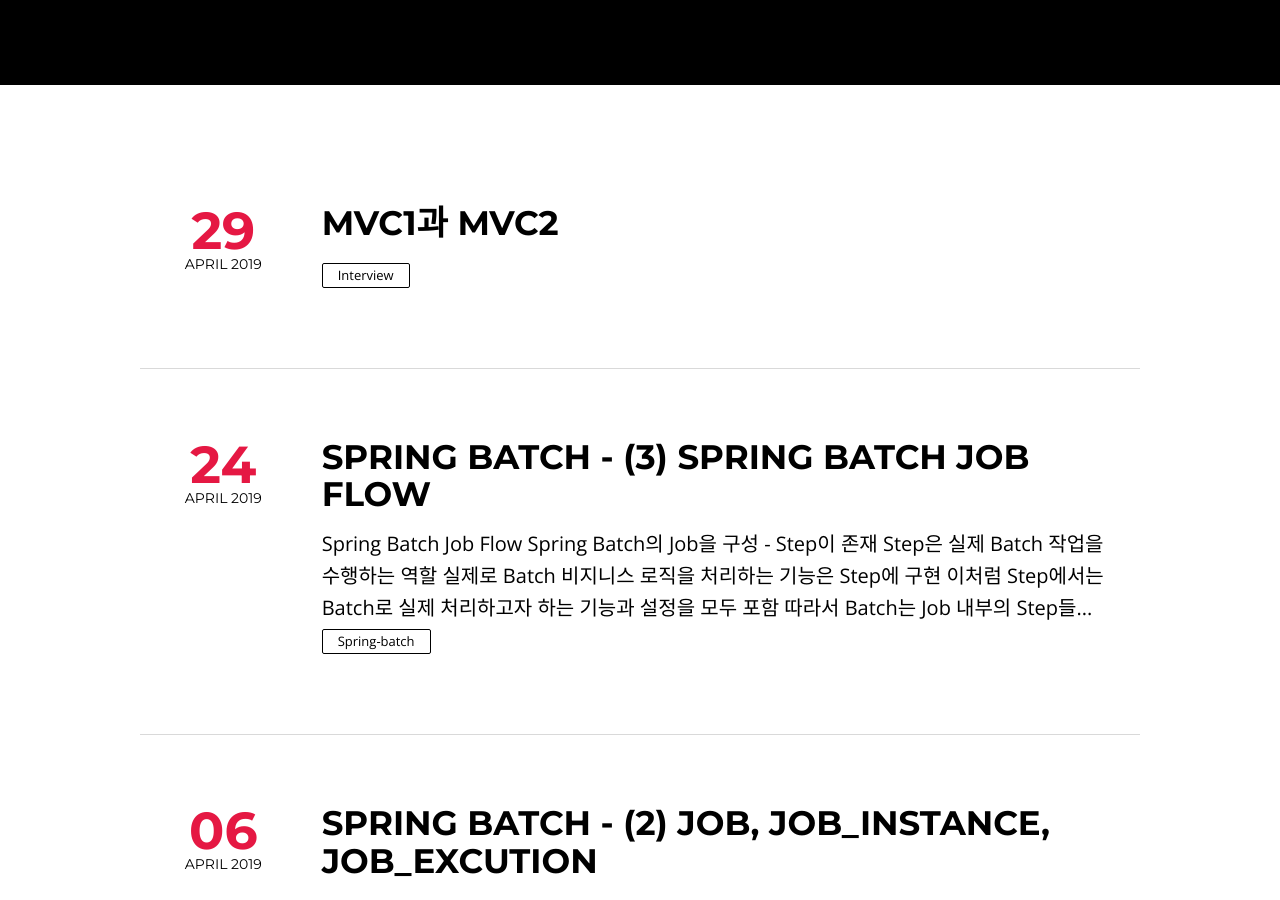
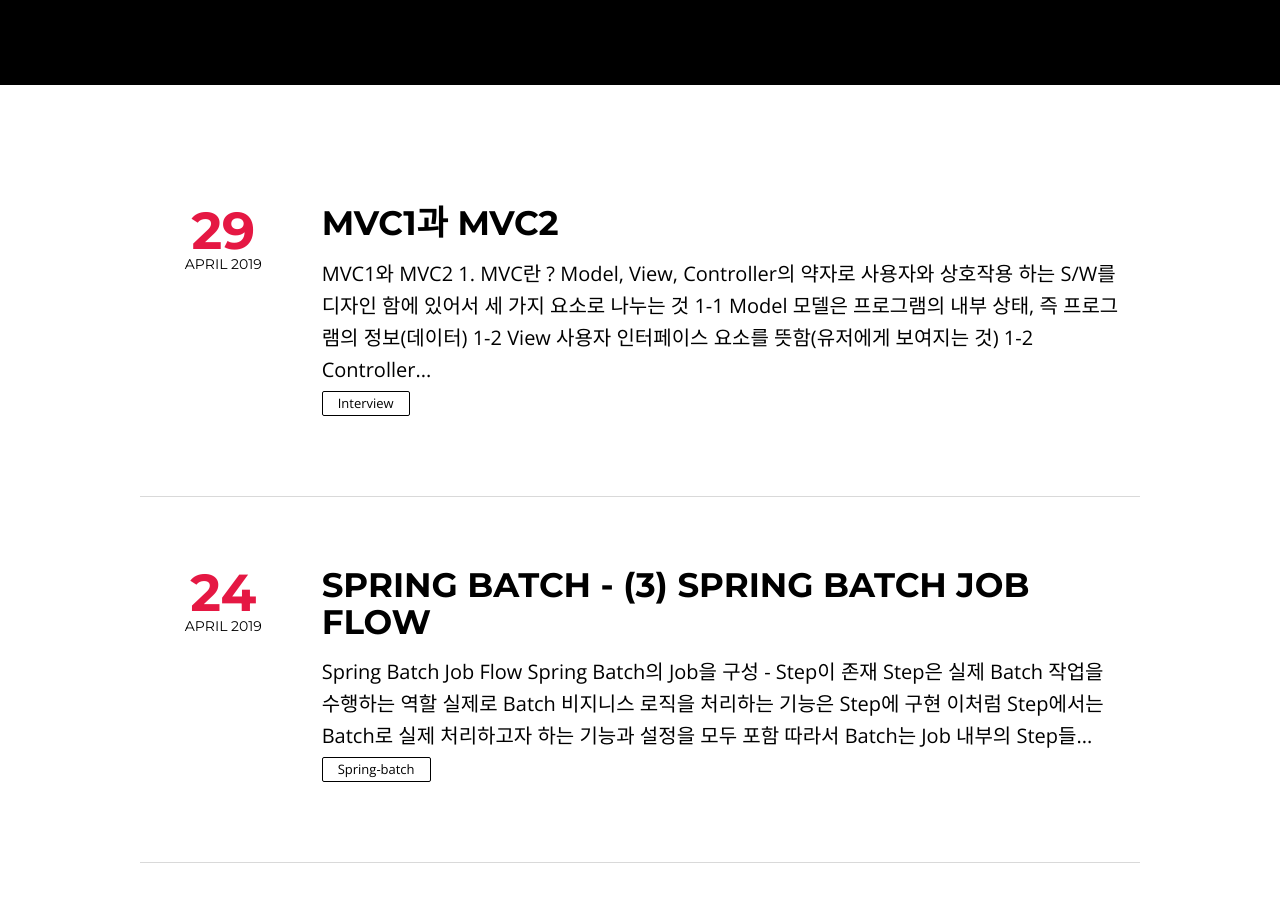
Before and after one commit to Seongmun-Hong/Seongmun-Hong.github.io, a Jekyll site: the page built from index.html, in a window 1280 px wide and 900 px high, scrolled down 365 px. Built offline with Jekyll 4.4.1, drawn with Linux system fonts in a browser that asks for light colours; nearby versions of some CDN libraries; library files that are not in the unit come from our copies; the list of posts is cut into pages by our own code; some of the changed lines change nothing that is shown.

Commit message:
add :  - mvc1, 2 차이

```diff
--- a/_posts/2019-04-29-MVC1, MVC2 .md
+++ b/_posts/2019-04-29-MVC1, MVC2 .md
@@ -17,3 +17,72 @@
    changefreq : daily
    priority : 1.0
 ---
+
+### MVC1와 MVC2
+
+#### 1. MVC란 ?
+
+ - Model, View, Controller의 약자로 사용자와 상호작용 하는 S/W를 디자인 함에 있어서 세 가지 요소로 나누는 것
+
+
+##### 1-1 Model
+
+> 모델은 프로그램의 내부 상태, 즉 프로그램의 정보(데이터)
+
+##### 1-2 View
+
+> 사용자 인터페이스 요소를 뜻함(유저에게 보여지는 것)
+
+##### 1-2 Controller
+
+> 데이터와 비즈니스 로직 간의 상호 작용(정보를 조종)
+
+
+- 비즈니스 로직을 처리하는 모델과 결과 화면을 보여주는 뷰가 분리되어 있다.
+
+- 어플리케이션의 흐름 제어나 사용자의 처리 요청은 컨트롤러에 집중된다.
+
+**MVC1과 MVC2의 가장 큰 차이점은 진입**
+
+#### 2. MVC1 패턴
+
+{:.post-img}
+![MVC1](/images/post/mvc1.png)
+
+ - 요청이 JSP단에서 처음 다뤄지고, 다뤄지면서 Bean하고 상호작용을 한다. DB와 상호작용하는 Bean으로 대량의 프로세싱 로직이 다뤄진다하더라도 JSP 페이지는 부분적인 프로세싱 로직을 가지고 있을 수 있다.
+ - JSP단에서 View와 Controller의 역할을 같이 수행, Bean은 Model의 역할을 가지고 있다.
+
+> 많은 프로세싱이 요구되는 대규모 작업의 경우 MVC1이 적합하지 않다.
+
+#### 3. MVC2 패턴
+
+{:.post-img}
+![MVC2](/images/post/mvc2.png)
+
+ - 들어오는 요청을 다루는 서블릿 단이 있고, 이 서블릿 단이 Controller의 역할을 한다.  Controller는 다음에 어떤 작업이 될지, Model이 어떤 작업을 할지 결정하고 모든 작업 후 JSP단에 어떻게 뿌려질 지를 결정하는 것이다.
+ -  View와 Model은 MVC1과 다르지 않다.
+
+
+#### 4. 정리 및 차이점
+
+##### 4-1 MVC1
+
+- 모든 클라이언트 요청과 응답을 JSP가 담당
+
+- 장점
+> 단순한 페이지 작성으로 쉽게 구현 가능하다.(개발이 쉬움)
+> 구조가 간단하다. (중소형 프로젝트에 적합)
+
+- 단점
+> 애플리케이션이 복잡해지면 개발과 유지보수가 어려워진다.
+> 개발자와 디자이너간 역할 분담이 어려워진다.
+
+##### 4-2 MVC2
+
+- 모든 클라이언트 요청과 응답을 JSP가 담당
+
+- 장점
+> 어플리케이션이 복잡하여도 controller와 view의 분리로 개발과 유지보수, 확장이 용이하다.
+
+- 단점
+> 개발이 어렵다. (구조 설계를 위한 충분한 시간이 필요하며 높은 수준의 이해가 필요하다)
```
Also changed, not shown: images/post/mvc1.png (added), images/post/mvc2.png (added).
